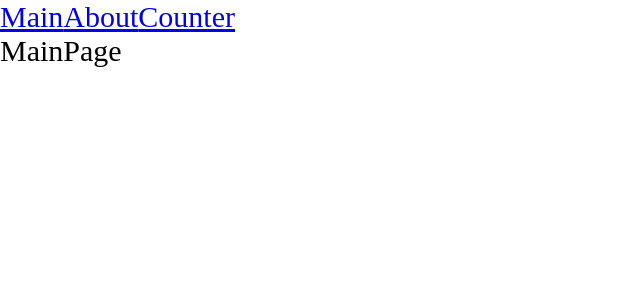
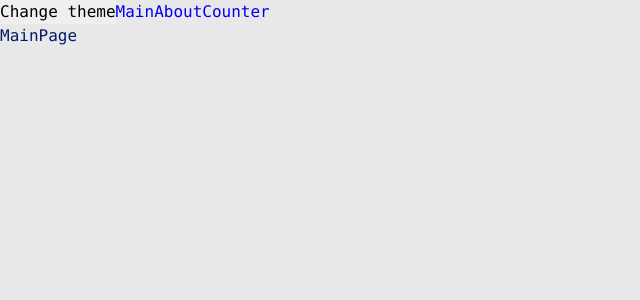
Before and after one commit to olegsleptsov/ulbi-tv-course, a React app: page / in a window 1280 px wide. Shown: the top 300 px of the page, without its empty margins (0-640 px from the left). Built offline with nearby package versions, Linux system fonts and the light colour scheme.

Commit message:
add themes

```diff
--- a/src/App.tsx
+++ b/src/App.tsx
@@ -1,15 +1,24 @@
 import { Route, Routes } from "react-router";
-import "./index.scss";
+import "./styles/index.scss";
 import { Link } from "react-router-dom";
-import { Suspense, lazy } from "react";
+import { Suspense, lazy, useContext, useState } from "react";
 import MainPage from "./pages/Main/MainPage";
+import { useTheme } from "./theme/hooks/useTheme";
+import { Theme } from "./theme/ThemeContext";
 
 const LazyAboutPage = lazy(() => import("./pages/About/AboutPage"));
 const LazyCounter = lazy(() => import("./components/Counter"));
 
 export const App = () => {
+  const { theme, toggleTheme } = useTheme();
+
   return (
-    <div className="app">
+    <div
+      className={`app ${
+        theme === Theme.LIGHT ? "app_light_theme" : "app_dark_theme"
+      }`}
+    >
+      <button onClick={toggleTheme}>Change theme</button>
       <Link to="/" title="Main">
         Main
       </Link>
--- a/src/index.scss
+++ /dev/null
@@ -1,9 +0,0 @@
-* {
-  margin: 0;
-  padding: 0;
-  box-sizing: border-box;
-}
-
-.app {
-  font-size: 30px;
-}
--- a/src/index.tsx
+++ b/src/index.tsx
@@ -1,11 +1,14 @@
 import { createRoot } from "react-dom/client";
 import { App } from "./App";
 import { BrowserRouter } from "react-router-dom";
+import { ThemeProvider } from "./theme";
 
 const container = document.getElementById("root");
-const root = createRoot(container); // createRoot(container!) if you use TypeScript
+const root = createRoot(container);
 root.render(
   <BrowserRouter>
-    <App />
+    <ThemeProvider>
+      <App />
+    </ThemeProvider>
   </BrowserRouter>
 );
--- /dev/null
+++ b/src/styles/index.scss
@@ -0,0 +1,15 @@
+@import "./reset.scss";
+@import "./variables/fonts.scss";
+@import "./variables/themes/dark.scss";
+@import "./variables/themes/light.scss";
+
+body,
+html {
+  font: var(--font-m);
+}
+
+.app {
+  height: 100vh;
+  background-color: var(--bg-primary-color);
+  color: var(--text-primary-color)
+}
--- /dev/null
+++ b/src/styles/reset.scss
@@ -0,0 +1,27 @@
+* {
+  margin: 0;
+  padding: 0;
+  box-sizing: border-box;
+
+  &:focus-visible {
+    outline: none;
+  }
+}
+
+li {
+  list-style-type: none;
+}
+
+input,
+button,
+textarea,
+select {
+  margin: 0;
+  font: inherit;
+  outline: none;
+  border: none;
+}
+
+a {
+  text-decoration: none;
+}
--- /dev/null
+++ b/src/styles/variables/fonts.scss
@@ -0,0 +1,11 @@
+:root {
+  --font-family-main: Consolas, Serif;
+
+  --font-size-m: 16px;
+  --font-line-m: 24px;
+  --font-m: var(--font-size-m) / var(--font-line-m) var(--font-family-main);
+
+  --font-size-l: 24px;
+  --font-line-l: 32px;
+  --font-l: var(--font-size-l) / var(--font-line-l) var(--font-family-main);
+}
--- /dev/null
+++ b/src/styles/variables/themes/dark.scss
@@ -0,0 +1,6 @@
+.app_dark_theme {
+  --bg-primary-color: #090949;
+
+  --text-primary-color: #049604;
+  --text-secondary-color: #04ff04;
+}
--- /dev/null
+++ b/src/styles/variables/themes/light.scss
@@ -0,0 +1,6 @@
+.app_light_theme {
+  --bg-primary-color: #e8e8ea;
+
+  --text-primary-color: #041c65;
+  --text-secondary-color: #0449e0;
+}
--- /dev/null
+++ b/src/theme/ThemeContext.tsx
@@ -0,0 +1,12 @@
+import { createContext } from "react";
+export enum Theme {
+  DARK = "dark",
+  LIGHT = "light",
+}
+
+interface ThemeContext {
+  theme?: Theme;
+  setTheme?: (theme: Theme) => void;
+}
+
+export const ThemeContext = createContext<ThemeContext>({});
--- /dev/null
+++ b/src/theme/ThemeProvider.tsx
@@ -0,0 +1,28 @@
+import { ReactNode, useMemo, useState } from "react";
+import { Theme, ThemeContext } from "./ThemeContext";
+
+interface ThemeProviderProps {
+  children: ReactNode;
+}
+
+export const LOCAL_STORAGE_THEME_KEY = "theme";
+
+const defaultTheme = localStorage.getItem(LOCAL_STORAGE_THEME_KEY) as Theme;
+
+export const ThemeProvider = ({ children }: ThemeProviderProps) => {
+  const [theme, setTheme] = useState<Theme>(defaultTheme || Theme.LIGHT);
+
+  const memoThemeContext = useMemo(
+    () => ({
+      theme,
+      setTheme,
+    }),
+    [theme]
+  );
+
+  return (
+    <ThemeContext.Provider value={memoThemeContext}>
+      {children}
+    </ThemeContext.Provider>
+  );
+};
--- /dev/null
+++ b/src/theme/hooks/useTheme.ts
@@ -0,0 +1,23 @@
+import { useContext } from "react";
+import { Theme, ThemeContext } from "../ThemeContext";
+import { LOCAL_STORAGE_THEME_KEY } from "../ThemeProvider";
+
+interface UseThemeResult {
+  theme: Theme;
+  toggleTheme: () => void;
+}
+
+export const useTheme = (): UseThemeResult => {
+  const { theme, setTheme } = useContext(ThemeContext);
+
+  const toggleTheme = () => {
+    const newTheme = theme === Theme.LIGHT ? Theme.DARK : Theme.LIGHT;
+    setTheme(newTheme);
+    localStorage.setItem(LOCAL_STORAGE_THEME_KEY, newTheme);
+  };
+
+  return {
+    theme,
+    toggleTheme,
+  };
+};
--- /dev/null
+++ b/src/theme/index.ts
@@ -0,0 +1,2 @@
+export { ThemeProvider } from "./ThemeProvider";
+export { useTheme } from "./hooks/useTheme";
```
